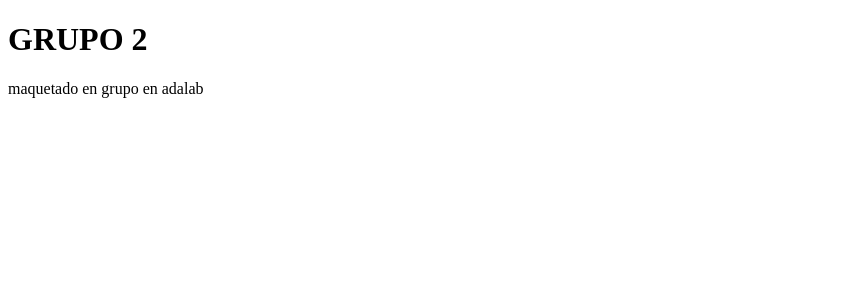
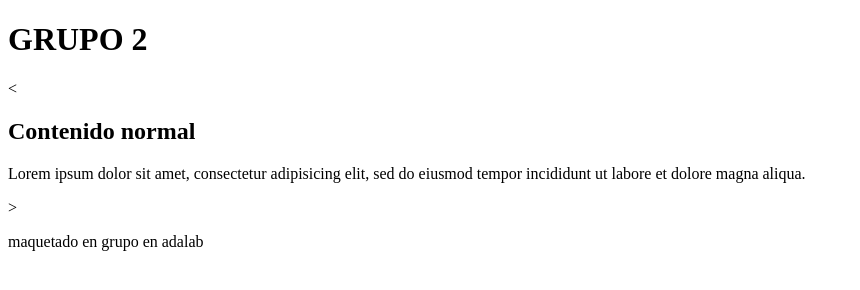
Before and after one commit to mee96/Prueba-clase-pair, a plain HTML site: page index.html in a window 1280 px wide. Shown: the whole page, without its empty margins (0-860 px from the left). Drawn offline with Linux system fonts and the light colour scheme.

Commit message:
create title and paragraph

```diff
--- a/index.html
+++ b/index.html
@@ -11,7 +11,13 @@
     </header>
     <main>
         <section class="motivacion"> </section>
-        <section class="conmtenido"></section>
+        <<section class="contenido">
+            <h2>Contenido normal</h2>
+            <p>
+              Lorem ipsum dolor sit amet, consectetur adipisicing elit, sed do eiusmod
+              tempor incididunt ut labore et dolore magna aliqua.
+            </p>
+          </section>>
     </main>
 
     <footer>
```
